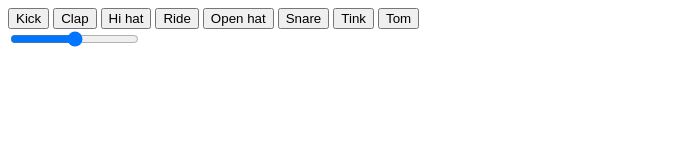
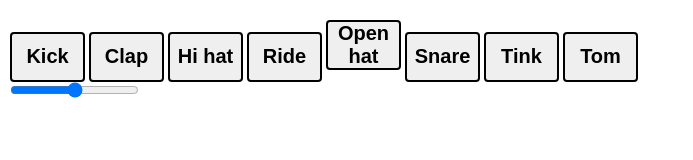
Before and after one commit to chrisKodehode/Drumkit, a plain HTML site: page index.html in a window 1280 px wide. Shown: the whole page, without its empty margins (0-693 px from the left). Drawn offline with Linux system fonts and the light colour scheme.

Commit message:
+ Cleanup

```diff
--- a/index.css
+++ b/index.css
@@ -0,0 +1,24 @@
+* {
+    margin: 0;
+    padding: 0;
+    box-sizing: border-box;
+}
+
+body {
+    margin-top: 20px;
+    margin: 20px 0 0 10px;
+}
+
+.button-styling {
+    font-size: 20px;
+    width: 75px;
+    height: 50px;
+    font-weight: bold;
+    border: 2px solid black;
+    border-radius: 4px;
+    cursor: pointer;
+}
+
+#kick {
+
+}
--- a/index.html
+++ b/index.html
@@ -5,19 +5,35 @@
     <meta charset="UTF-8">
     <meta name="viewport" content="width=device-width, initial-scale=1.0">
     <title>Drumkit</title>
-    <link rel="stylesheet" href=index.css">
     <script src="drumkit.js" defer></script>
+    <link rel="stylesheet" href="index.css">
 </head>
     <body>
         <div class="buttons">
-            <button id="kick" onclick="playKick()">Kick</button>
-            <button id="clap" onclick="playClap()">Clap</button>
-            <button id="hihat" onclick="playHihat()">Hi hat</button>
-            <button id="ride" onclick="playRide()">Ride</button>
-            <button id="openhat" onclick="playOpenhat()">Open hat</button>
-            <button id="snare" onclick="playSnare()">Snare</button>
-            <button id="tink" onclick="playTink()">Tink</button>
-            <button id="tom" onclick="playTom()">Tom</button>
+            <button id="kick"
+                class="button-styling"
+                onclick="playKick()">Kick</button>
+            <button id="clap"
+                class="button-styling"
+                onclick="playClap()">Clap</button>
+            <button id="hihat"
+                class="button-styling"
+                onclick="playHihat()">Hi hat</button>
+            <button id="ride"
+                class="button-styling"
+                onclick="playRide()">Ride</button>
+            <button id="openhat"
+                class="button-styling"
+                onclick="playOpenhat()">Open hat</button>
+            <button id="snare"
+                class="button-styling"
+                onclick="playSnare()">Snare</button>
+            <button id="tink"
+                class="button-styling"
+                onclick="playTink()">Tink</button>
+            <button id="tom"
+                class="button-styling"
+                onclick="playTom()">Tom</button>
         </div>
 
         <input
```
